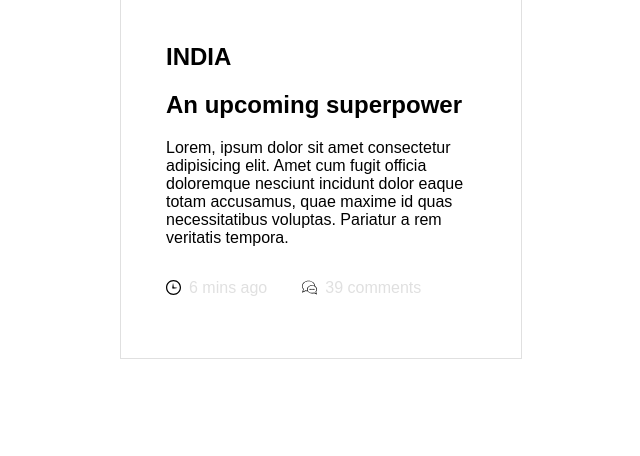
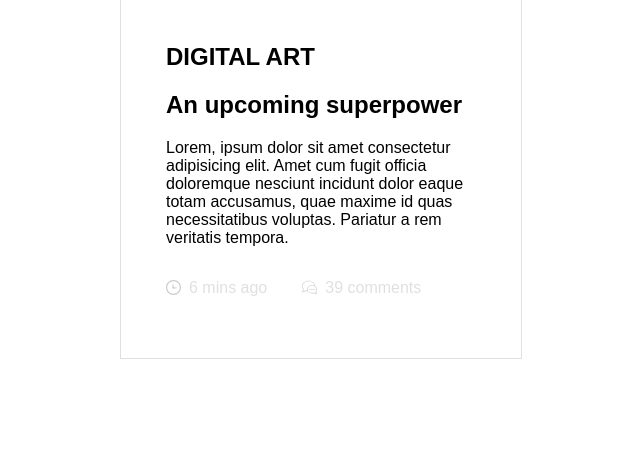
Before and after one commit to jptsr/learning-sass, a plain HTML site: page index.html in a window 1280 px wide. Shown: the part 316-772 px from the top of the page, without its empty margins (319-959 px from the left). Drawn offline with Linux system fonts and the light colour scheme; a web font is replaced by a local one.

Commit message:
5e update

```diff
--- a/assets/style.scss
+++ b/assets/style.scss
@@ -44,6 +44,7 @@ body{
 
     &__div1{
         margin-bottom: 0;
+
         .date{
             text-align: center;
             margin-bottom: 0;
@@ -98,7 +99,7 @@ body{
         &__time, &__comments{
             @extend .display_flex_timecomments;
             &__icone{
-                filter: grayscale(1);
+                filter: opacity(0.2);
             }
         }
     }
--- a/index.html
+++ b/index.html
@@ -17,7 +17,7 @@
         <div class="principale__div2">
             <p class="photoWord">PHOTOS</p>
             <div class="principale__div2__divText">
-                <h1>INDIA</h1>
+                <h1>DIGITAL ART</h1>
                 <h2>An upcoming superpower</h2>
                 <p>
                     Lorem, ipsum dolor sit amet consectetur adipisicing elit. Amet cum fugit officia doloremque nesciunt incidunt dolor eaque
```
Also changed, not shown: assets/style.css, 1 other file.
